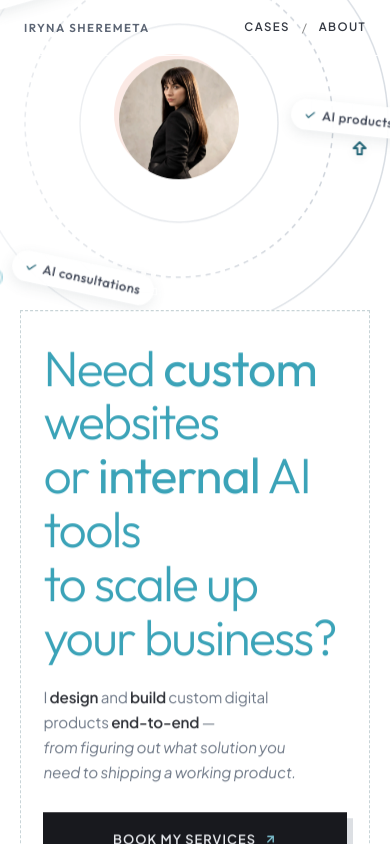
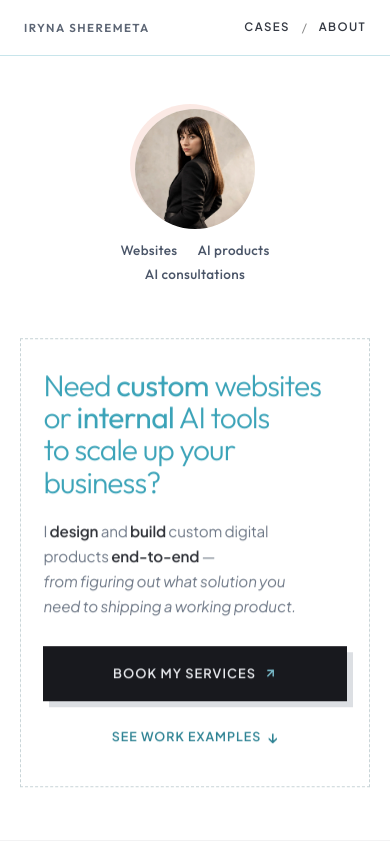
Before and after one commit to Irene2828/porfoliojuly, a Next.js app: page / in a window 390 px wide. Shown: the top 844 px of the page. Built offline with nearby package versions, Linux system fonts and the light colour scheme; no server answers; the database is empty.

Commit message:
style(mobile): refine hero headline size, avatar position, clean 2-line text labels, and subtle teal header stroke

```diff
--- a/src/app/components/Header.css
+++ b/src/app/components/Header.css
@@ -350,7 +350,7 @@
     background-color: rgba(255, 255, 255, 0.85) !important;
     backdrop-filter: saturate(180%) blur(20px) !important;
     -webkit-backdrop-filter: saturate(180%) blur(20px) !important;
-    border-bottom: 1px solid rgba(235, 235, 237, 0.65) !important;
+    border-bottom: 1px solid rgba(59, 163, 184, 0.28) !important;
     opacity: 0;
     transform: translateY(-100%);
     animation: headerSlideDown 0.65s cubic-bezier(0.22, 1, 0.36, 1) 0.1s forwards !important;
--- a/src/app/index.css
+++ b/src/app/index.css
@@ -428,10 +428,10 @@ h1, h2, h3, h4, h5, h6 {
   .v2-theme .hero-statement,
   .v2-theme .hero-name-group .hero-text h1 {
     font-family: var(--font-heading) !important;
-    font-size: clamp(48.5px, 12.78vw, 67.03px) !important; /* +5% increase */
+    font-size: clamp(30px, 7vw, 33.6px) !important; /* 20% larger than section heading max (28px * 1.2 = 33.6px) */
     font-weight: 300 !important;
-    letter-spacing: -0.035em !important;
-    line-height: 1.13 !important; /* +10% line spacing on mobile */
+    letter-spacing: -0.03em !important;
+    line-height: 1.18 !important;
     max-width: 100% !important;
     color: #3ba3b8 !important;
     -webkit-text-fill-color: #3ba3b8 !important;
@@ -927,9 +927,27 @@ h1, h2, h3, h4, h5, h6 {
 }
 
 @media (max-width: 900px) {
+  /* Thin subtle teal stroke bottom to header on mobiles only */
+  .v2-theme .premium-header,
+  .premium-header {
+    border-bottom: 1px solid rgba(59, 163, 184, 0.28) !important;
+  }
+  .v2-theme .premium-header.header-scrolled,
+  .premium-header.header-scrolled {
+    border-bottom: 1px solid rgba(59, 163, 184, 0.35) !important;
+  }
+
   .v2-theme .hero-image-wrapper {
+    width: 100% !important;
+    display: flex !important;
+    flex-direction: column !important;
     align-items: center !important;
-    padding: 1.5rem !important;
+    justify-content: center !important;
+    padding: 0 !important;
+    margin-right: 0 !important;
+    margin-top: 1.8rem !important; /* shifted 10% lower in mobile hero */
+    margin-bottom: 0 !important;
+    transform: none !important;
   }
   .v2-theme .hero-image-container,
   .v2-theme .cv-scanner .hero-image-container {
@@ -938,11 +956,84 @@ h1, h2, h3, h4, h5, h6 {
     max-width: 120px !important;
     aspect-ratio: 1 / 1 !important;
     border-radius: 50% !important;
-    margin: 0 auto 0.5rem auto !important;
+    margin: 0 auto !important;
     box-shadow: -5px -5px 0px rgba(236, 145, 119, 0.2) !important;
   }
   .v2-theme .hero-image-offset-frame {
     display: none !important;
+  }
+
+  /* Hide concentric rings, pointers, and icons on mobile */
+  .v2-theme .hero-concentric-rings,
+  .v2-theme .badge-hand-pointer,
+  .v2-theme .badge-arrow-pointer,
+  .v2-theme .badge-radar-circle-outer,
+  .v2-theme .badge-anchor-websites > div:first-child,
+  .v2-theme .badge-anchor-products > div:last-child,
+  .v2-theme .badge-anchor-consultations > div:first-child,
+  .v2-theme .hero-ring-badge svg {
+    display: none !important;
+  }
+
+  /* Place labels under image in hero on mobile in 2 lines centered, no fill, just text */
+  .v2-theme .hero-rings-badge-container {
+    position: static !important;
+    width: 100% !important;
+    max-width: 100% !important;
+    height: auto !important;
+    transform: none !important;
+    display: flex !important;
+    flex-flow: row wrap !important;
+    justify-content: center !important;
+    align-items: center !important;
+    column-gap: 1.25rem !important;
+    row-gap: 0.35rem !important;
+    margin: 0.75rem auto 0 auto !important;
+    padding: 0 !important;
+    pointer-events: auto !important;
+    text-align: center !important;
+  }
+
+  .v2-theme .hero-badge-anchor {
+    position: static !important;
+    top: auto !important;
+    bottom: auto !important;
+    left: auto !important;
+    right: auto !important;
+    transform: none !important;
+    display: inline-flex !important;
+    align-items: center !important;
+    justify-content: center !important;
+  }
+
+  /* Force "AI consultations" onto line 2 centered */
+  .v2-theme .badge-anchor-consultations {
+    flex-basis: 100% !important;
+    width: 100% !important;
+    display: flex !important;
+    justify-content: center !important;
+  }
+
+  /* No fill, shadow or borders - just clean typographic text */
+  .v2-theme .hero-ring-badge {
+    background: transparent !important;
+    background-color: transparent !important;
+    border: none !important;
+    box-shadow: none !important;
+    backdrop-filter: none !important;
+    -webkit-backdrop-filter: none !important;
+    border-radius: 0 !important;
+    padding: 0 !important;
+    margin: 0 !important;
+    transform: none !important;
+    font-family: var(--font-heading) !important;
+    font-size: 13.5px !important;
+    font-weight: 500 !important;
+    letter-spacing: 0.025em !important;
+    color: #4a5568 !important;
+    line-height: 1.4 !important;
+    white-space: nowrap !important;
+    display: inline-block !important;
   }
 }
 
--- a/src/app/v2/components/HeroV2.tsx
+++ b/src/app/v2/components/HeroV2.tsx
@@ -80,11 +80,16 @@ export default function HeroV2() {
         </div>
 
         {/* Right side (now visually Right): Image with Concentric Geometric Rings & Hugging Labels */}
-        <div
-          className="hero-image-wrapper"
-        >
+        <div className="hero-image-wrapper">
+          <div className="hero-image-container" style={{ position: 'relative', zIndex: 2 }}>
+            <div className="hero-image-brackets"></div>
+            <div className="hero-image-brackets-left"></div>
+            <img src={heroImage.src} alt="Iryna Sheremeta" className="hero-image" />
+            <div className="hero-dot-overlay"></div>
+          </div>
+
           {/* Concentric Geometric Rings & Hugging Labels */}
-          <div style={{ position: 'absolute', top: '50%', left: '50%', transform: 'translate(-50%, -50%)', width: '420px', height: '420px', pointerEvents: 'none', zIndex: 1 }}>
+          <div className="hero-rings-badge-container" style={{ position: 'absolute', top: '50%', left: '50%', transform: 'translate(-50%, -50%)', width: '420px', height: '420px', pointerEvents: 'none', zIndex: 1 }}>
             {/* Pure Silver Concentric Rings with left-to-right fade mask */}
             <svg
               className="hero-concentric-rings"
@@ -112,7 +117,7 @@ export default function HeroV2() {
 
             {/* Circular Hugging Chart Labels - Creative Tech Indicators */}
             {/* 1. "Websites" hugging the top-left curve of the middle ring + Hand pointer */}
-            <div style={{ position: 'absolute', top: '56px', left: '12px', zIndex: 10 }}>
+            <div className="hero-badge-anchor badge-anchor-websites" style={{ position: 'absolute', top: '56px', left: '12px', zIndex: 10 }}>
               {/* Pointing Hand Icon */}
               <div
                 className="badge-hand-pointer"
@@ -164,7 +169,7 @@ export default function HeroV2() {
             </div>
 
             {/* 2. "AI products" hugging the right edge of the outer ring + Thick 2D Arrow under label */}
-            <div style={{ position: 'absolute', top: '190px', right: '-18px', zIndex: 10 }}>
+            <div className="hero-badge-anchor badge-anchor-products" style={{ position: 'absolute', top: '190px', right: '-18px', zIndex: 10 }}>
               <div className="hero-ring-badge badge-builder" style={{
                 transform: 'rotate(6deg)',
                 padding: '4px 12px',
@@ -213,7 +218,7 @@ export default function HeroV2() {
             </div>
 
             {/* 3. "AI consultations" hugging the bottom-left curve of the outer ring + Pulsing circles */}
-            <div style={{ position: 'absolute', bottom: '40px', left: '42px', zIndex: 10 }}>
+            <div className="hero-badge-anchor badge-anchor-consultations" style={{ position: 'absolute', bottom: '40px', left: '42px', zIndex: 10 }}>
               {/* Pulsing radar circles indicator */}
               <div
                 style={{
@@ -290,13 +295,6 @@ export default function HeroV2() {
             </div>
           </div>
 
-          <div className="hero-image-container" style={{ position: 'relative', zIndex: 2 }}>
-            <div className="hero-image-brackets"></div>
-            <div className="hero-image-brackets-left"></div>
-            <img src={heroImage.src} alt="Iryna Sheremeta" className="hero-image" />
-            <div className="hero-dot-overlay"></div>
-          </div>
-
           <span className="hero-hover-surface" aria-hidden="true"></span>
         </div>
       </div>
```
